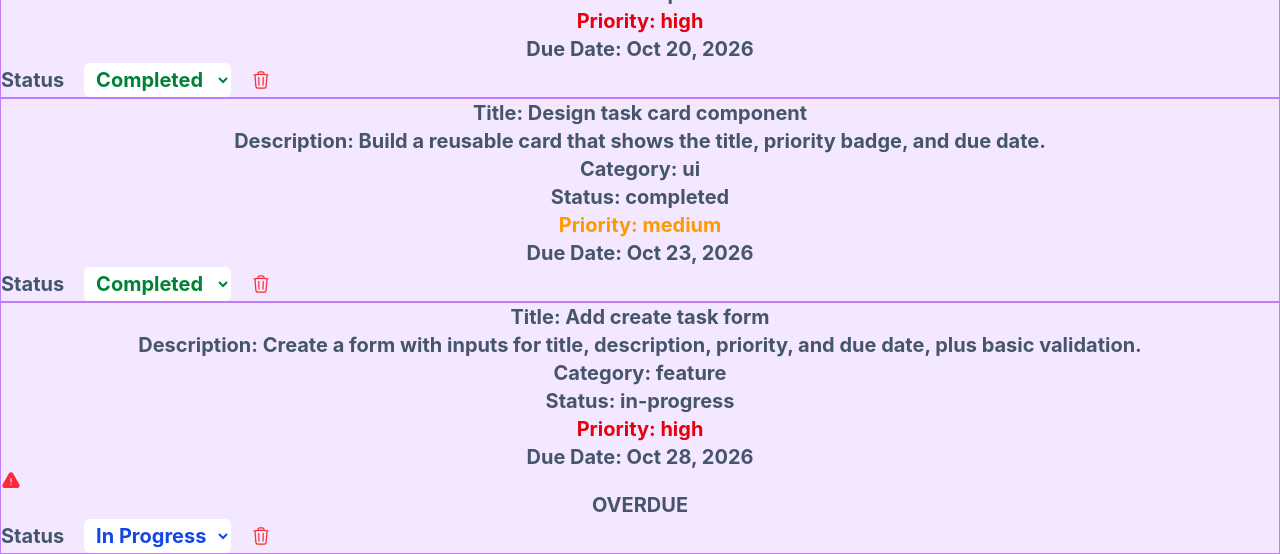
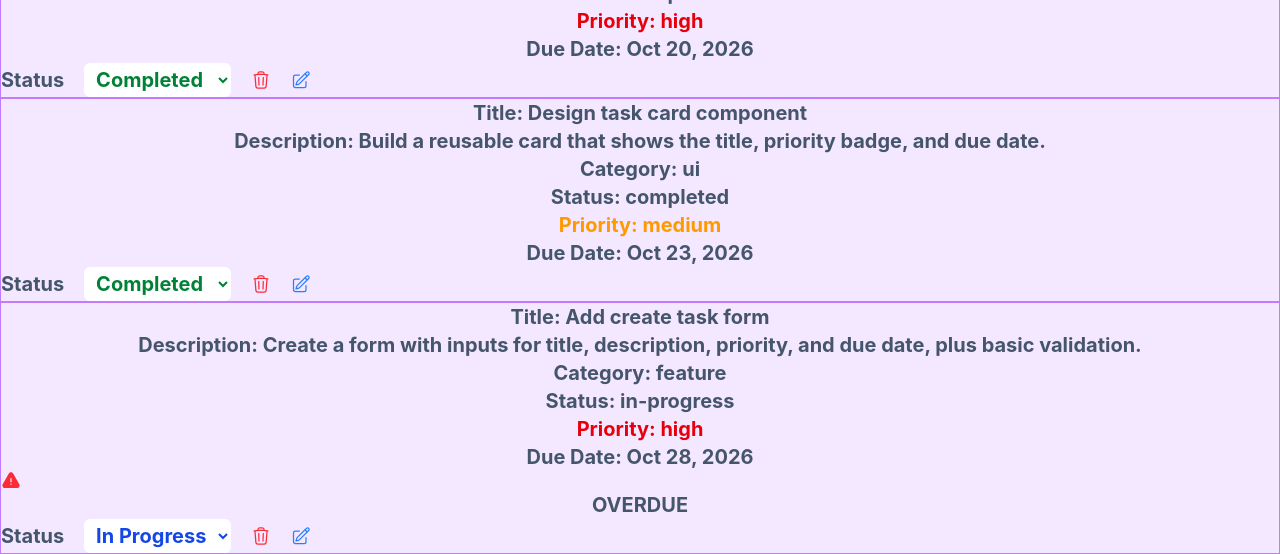
Before and after one commit to shanreed25/react-task-dashboard, a React (Vite) app: page / in a window 1280 px wide. Shown: the part 835-1389 px from the top of the page. Built offline with nearby package versions, Linux system fonts and the light colour scheme.

Commit message:
added the editing task state, handler and the values for the types, handler logs to console when edit id clicked

```diff
--- a/src/components/Dashboard/Dashboard.tsx
+++ b/src/components/Dashboard/Dashboard.tsx
@@ -41,6 +41,7 @@ function Dashboard() {
   }, [])
 
   const handleEdit = useCallback((task: Task) => {
+    console.log('Edit button clicked', task);
     setTaskEdit(task)
   }, [])
 
@@ -60,6 +61,7 @@ function Dashboard() {
           tasks={tasks}
           onStatusChange={handleStatusChange}
           onDelete={handleDelete}
+          onEdit={handleEdit}
         />
       </div>
     </div>
--- a/src/components/TaskList/TaskItem.tsx
+++ b/src/components/TaskList/TaskItem.tsx
@@ -1,7 +1,7 @@
 import type { TaskItemProps, TaskStatus } from "../../types";
 import { formatDate, isOverdue } from "../../utils/taskUtils";
 import { getPriorityStyles, getStatusStyles } from "../../utils/taskStyles";
-import { TrashIcon } from "@heroicons/react/24/outline";
+import { PencilSquareIcon, TrashIcon } from "@heroicons/react/24/outline";
 import { ExclamationTriangleIcon } from "@heroicons/react/24/solid";
 import { memo } from "react";
 
@@ -14,7 +14,7 @@ since TaskItem is rendered a lot, if I change one task all the task re-renders
 wrapping it in memo makes only the task being change re-render
 */
 
-const TaskItem = memo(function TaskItem({ task, onStatusChange, onDelete }: TaskItemProps) {
+const TaskItem = memo(function TaskItem({ task, onStatusChange, onDelete, onEdit }: TaskItemProps) {
   return (
     <div className="text-xl font-bold text-slate-600 border border-purple-400">
       <p>Title: {task.title}</p>
@@ -51,10 +51,20 @@ const TaskItem = memo(function TaskItem({ task, onStatusChange, onDelete }: Task
         <button
           type="button"
           onClick={() => onDelete(task.id, task.title)}
-          aria-label="Delete"
+          aria-label={`Delete $task.title`}
         >
           <TrashIcon className="size-5 cursor-pointer text-red-500" />
         </button>
+
+        <button
+          type="button"
+          onClick={() => onEdit(task)}
+          aria-label={`Edit $task.title`}
+        >
+          <PencilSquareIcon className="size-5 cursor-pointer text-blue-500"/>
+        </button>
+
+
       </div>
     </div>
   );
--- a/src/components/TaskList/TaskList.tsx
+++ b/src/components/TaskList/TaskList.tsx
@@ -6,7 +6,7 @@ maps over tasks and renders one TaskItem per task
 tasks data comes from Dashboard, if there are no tasks a
 no task message displays
 */
-function TaskList({tasks, onStatusChange, onDelete}: TaskListProps) {
+function TaskList({tasks, onStatusChange, onDelete, onEdit}: TaskListProps) {
   return (
     <>
       <h2 className="text-3xl font-bold text-orange-600 border border-teal-600">Task List</h2>
@@ -18,6 +18,7 @@ function TaskList({tasks, onStatusChange, onDelete}: TaskListProps) {
         task={task}
         onStatusChange={onStatusChange}
         onDelete={onDelete}
+        onEdit={onEdit}
         />
       )) : <span className="text-3xl">No Tasks Yet</span>
 
--- a/src/types/index.ts
+++ b/src/types/index.ts
@@ -22,6 +22,7 @@ export interface TaskItemProps {
   task: Task;
   onStatusChange: (taskId: string, newStatus: TaskStatus) => void;
   onDelete: (taskId: string, taskTitle: string) => void;
+  onEdit: (task:Task) => void;
 }
 
 
@@ -29,6 +30,7 @@ export interface TaskListProps {
   tasks: Task[];
   onStatusChange: (taskId: string, newStatus: TaskStatus) => void;
   onDelete: (taskId: string, taskTitle: string) => void;
+  onEdit: (task:Task) => void;
 }
 
 
```
